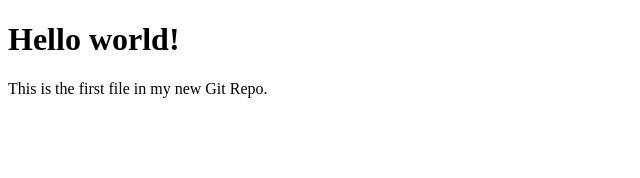
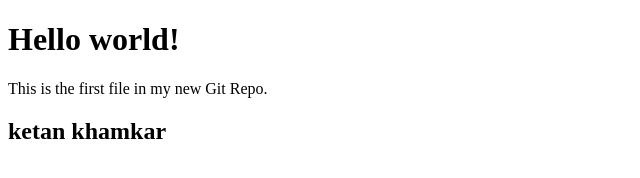
Before and after one commit to Ketankhamkar1/hello-world, a plain HTML site: page index.html in a window 1280 px wide. Shown: the whole page, without its empty margins (0-640 px from the left). Drawn offline with Linux system fonts and the light colour scheme.

Commit message:
modified in index.html

```diff
--- a/index.html
+++ b/index.html
@@ -7,6 +7,6 @@
 
 <h1>Hello world!</h1>
 <p>This is the first file in my new Git Repo.</p>
-
+<h2>ketan khamkar </h2>
 </body>
 </html>
```
